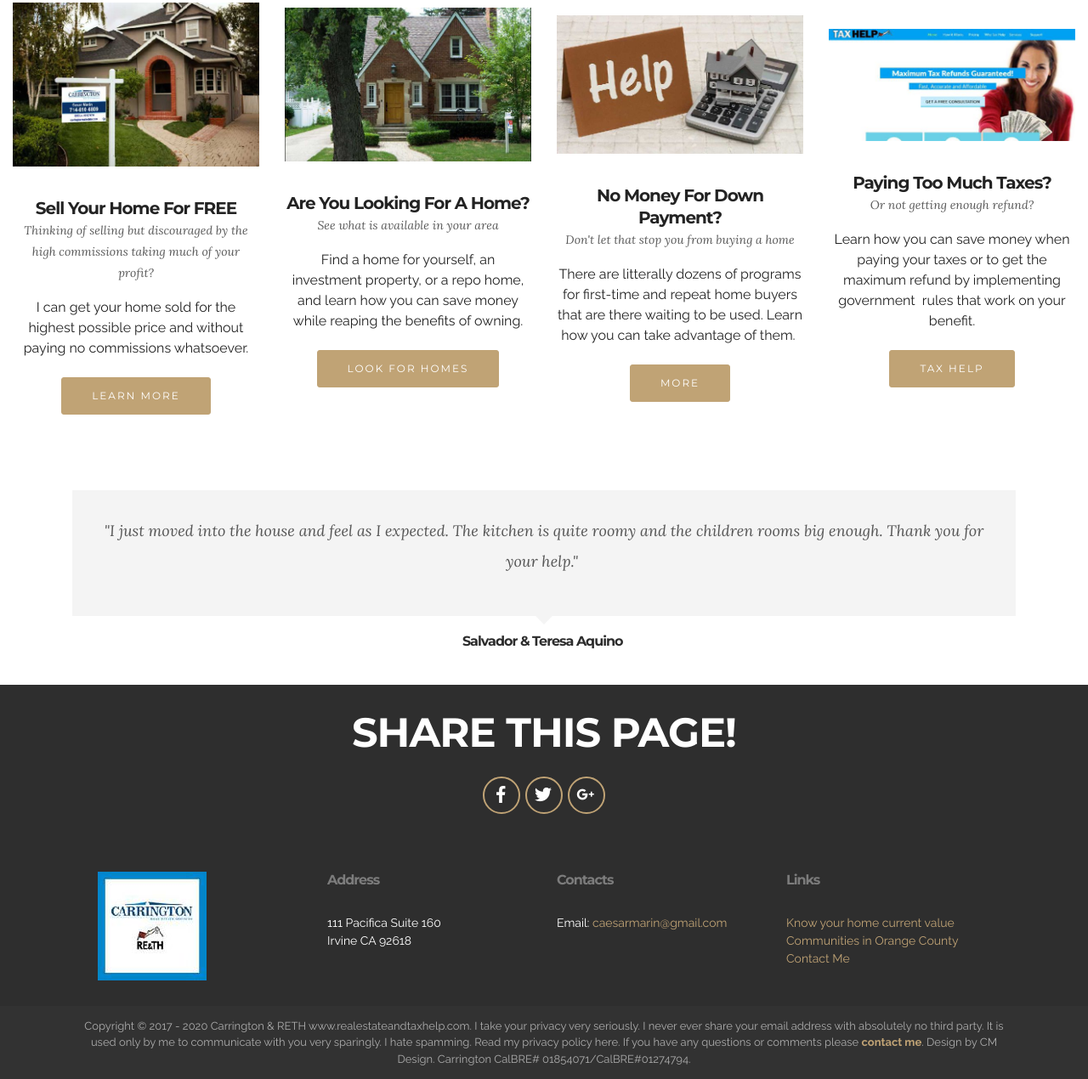
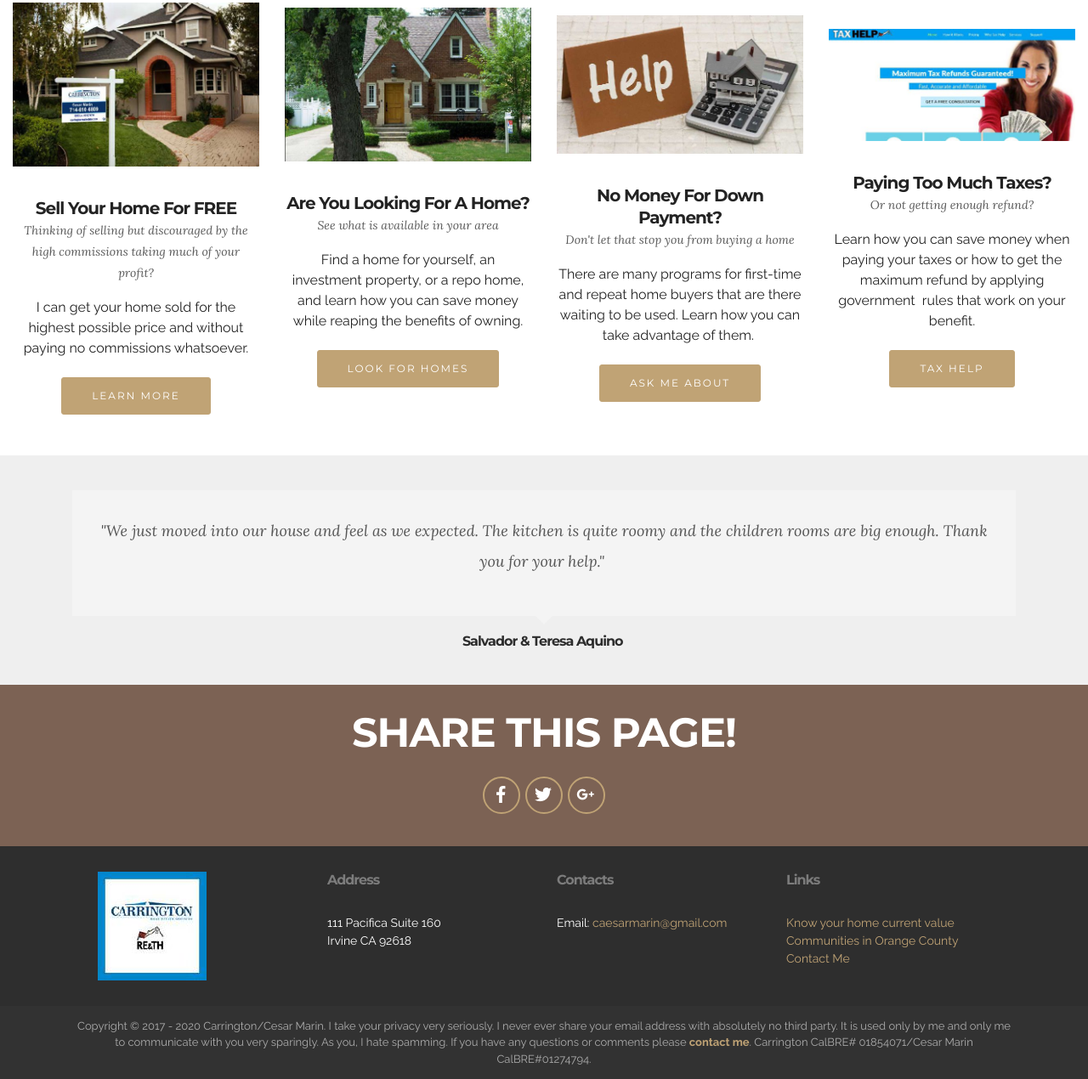
Before and after one commit to longbeachhomes/CesarMarinRealtor, a plain HTML site: page index.html in a window 1280 px wide. Shown: the part 340-1610 px from the top of the page at 85% size. Drawn offline with Linux system fonts and the light colour scheme.

Commit message:
create github pages

```diff
--- a/index.html
+++ b/index.html
@@ -39,7 +39,7 @@
 
 
               <div class="mbr-table-cell col-md-5 text-xs-center text-md-left content-size">
-                  <h3 class="mbr-section-title display-2">IT WAS A PLEASURE MEETING YOU!</h3>
+                  <h3 class="mbr-section-title display-2">It was a pleasure meeting you!</h3>
 
 
 
@@ -54,7 +54,7 @@
 
 </section>
 
-<section class="engine"><a rel="external" href="https://mobirise.com">Site Generator</a></section><section class="mbr-cards mbr-section mbr-section-nopadding" id="features3-1" style="background-color: rgb(255, 255, 255);">
+<section class="engine"><a rel="external" href="https://mobirise.com">Mobirise</a></section><section class="mbr-cards mbr-section mbr-section-nopadding" id="features3-1" style="background-color: rgb(255, 255, 255);">
 
 
 
@@ -92,8 +92,8 @@
                     <div class="card-block">
                         <h4 class="card-title">No Money For Down Payment?</h4>
                         <h5 class="card-subtitle">Don't let that stop you from buying a home</h5>
-                        <p class="card-text">There are litterally dozens of programs for first-time and repeat home buyers that are there waiting to be used. Learn how you can take advantage of them.&nbsp;</p>
-                        <div class="card-btn"><a href="https://mobirise.com" class="btn btn-primary">MORE</a></div>
+                        <p class="card-text">There are many programs for first-time and repeat home buyers that are there waiting to be used. Learn how you can take advantage of them.&nbsp;</p>
+                        <div class="card-btn"><a href="http://cesarmarin.irvine.carringtonrealestate.com/contactus/" class="btn btn-primary" target="_blank">ASK ME ABOUT</a></div>
                     </div>
                 </div>
             </div>
@@ -105,7 +105,7 @@
                     <div class="card-block">
                         <h4 class="card-title">Paying Too Much Taxes?</h4>
                         <h5 class="card-subtitle">Or not getting enough refund?</h5>
-                        <p class="card-text">Learn how you can save money when paying your taxes or to get the maximum refund by implementing government &nbsp;rules that work on your benefit.</p>
+                        <p class="card-text">Learn how you can save money when paying your taxes or how to get the maximum refund by applying government &nbsp;rules that work on your benefit.</p>
                         <div class="card-btn"><a href="http://realestateandtaxhelp.com/taxhelp2/" class="btn btn-primary" target="_blank">TAX HELP</a></div>
                     </div>
                 </div>
@@ -116,7 +116,7 @@
     </div>
 </section>
 
-<section class="mbr-section" id="testimonials2-2" style="background-color: rgb(255, 255, 255); padding-top: 0px; padding-bottom: 40px;">
+<section class="mbr-section" id="testimonials2-2" style="background-color: rgb(239, 239, 239); padding-top: 0px; padding-bottom: 40px;">
 
 
 
@@ -139,7 +139,7 @@
                 <div class="col-xs-12">
 
                     <div class="mbr-testimonial card">
-                        <div class="card-block"><p>"I just moved into the house and feel as I expected. The kitchen is quite roomy and the children rooms big enough. Thank you for your help."&nbsp;</p></div>
+                        <div class="card-block"><p>"We just moved into our house and feel as we expected. The kitchen is quite roomy and the children rooms are big enough. Thank you for your help."&nbsp;</p></div>
                         <div class="mbr-author card-footer">
 
                             <div class="mbr-author-name">Salvador &amp; Teresa Aquino&nbsp;</div>
@@ -155,7 +155,7 @@
     </div>
 </section>
 
-<section class="mbr-section mbr-section-md-padding" id="social-buttons3-3" style="background-color: rgb(46, 46, 46); padding-top: 30px; padding-bottom: 30px;">
+<section class="mbr-section mbr-section-md-padding" id="social-buttons3-3" style="background-color: rgb(124, 98, 84); padding-top: 30px; padding-bottom: 30px;">
 
     <div class="container">
         <div class="row">
@@ -211,7 +211,7 @@ Email: <a href="mailto: caesarmarin@gmail.com">caesarmarin@gmail.com</a></p><p><
 <footer class="mbr-small-footer mbr-section mbr-section-nopadding" id="footer1-5" style="background-color: rgb(50, 50, 50); padding-top: 0.875rem; padding-bottom: 0.875rem;">
 
     <div class="container">
-        <p class="text-xs-center">Copyright © 2017 - 2020 Carrington &amp; RETH www.realestateandtaxhelp.com. I take your privacy very seriously. I never ever share your email address with absolutely no third party. It is used only by me to communicate with you very sparingly. I hate spamming. Read my privacy policy here.  If you have any questions or comments please <strong><a href="http://cesarmarin.irvine.carringtonrealestate.com/contactus/" target="_blank">contact me</a></strong>. Design by CM Design. Carrington CalBRE# 01854071/CalBRE#01274794.</p>
+        <p class="text-xs-center">Copyright © 2017 - 2020 Carrington/Cesar Marin. I take your privacy very seriously. I never ever share your email address with absolutely no third party. It is used only by me and only me to communicate with you very sparingly. As you, I hate spamming.  If you have any questions or comments please <strong><a href="http://cesarmarin.irvine.carringtonrealestate.com/contactus/" target="_blank">contact me</a></strong>. Carrington CalBRE# 01854071/Cesar Marin CalBRE#01274794.</p>
     </div>
 </footer>
 
```
Also changed, not shown: page1.html (+2 -2 lines), 1 other file.
